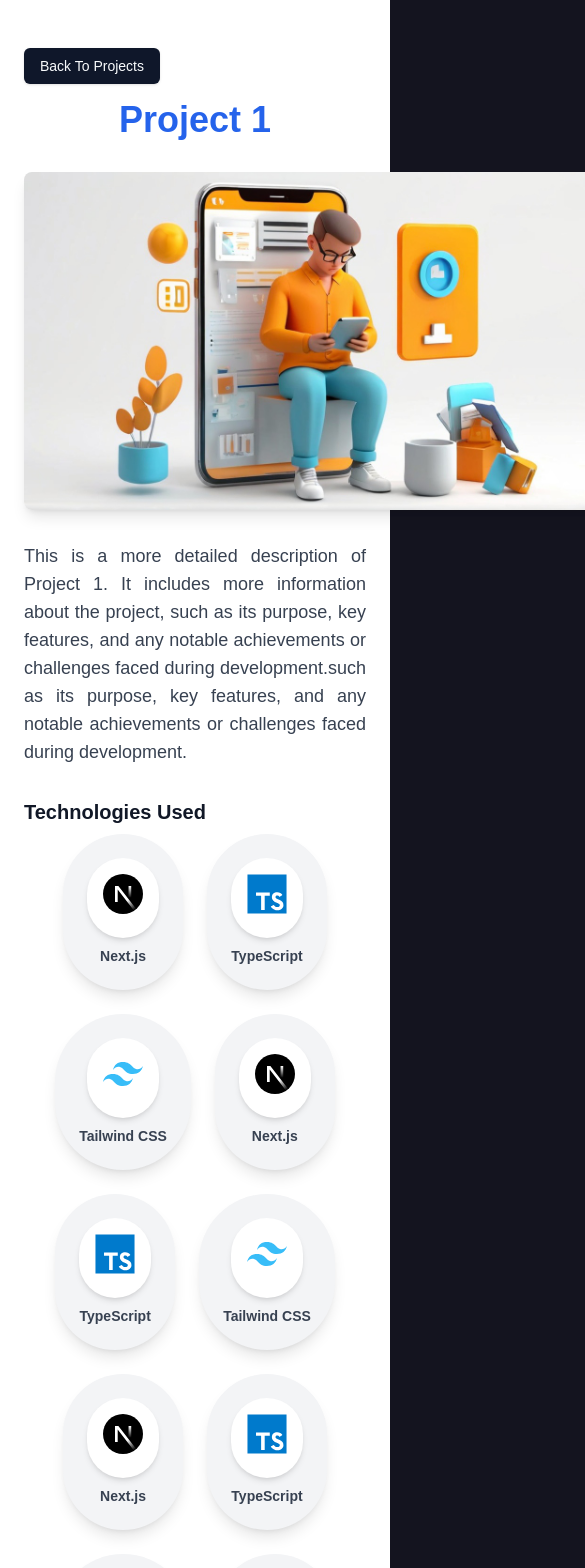
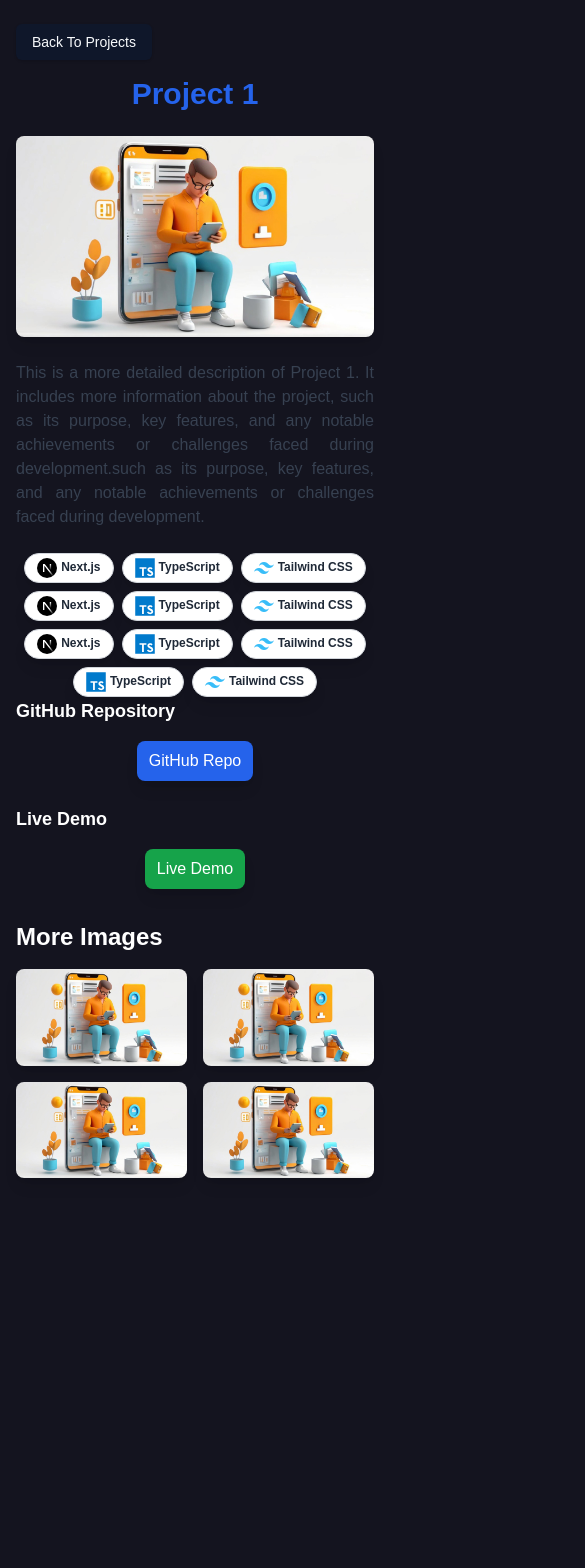
Before and after one commit to DharshanSR/Personal-Portfolio, a Next.js app: page /projects/1 in a window 390 px wide. Shown: the top 1568 px of the page, 585 px wide, since content can reach past the window. After the commit the page ends 1202 px from the top, so only its background shows below. Built offline with nearby package versions, Linux system fonts and the light colour scheme.

Commit message:
fully change the project detailed page with the mobile responsive

```diff
--- a/src/app/projects/[projectId]/page.tsx
+++ b/src/app/projects/[projectId]/page.tsx
@@ -1,14 +1,14 @@
 'use client';
 
-import React from 'react';
+import React, { useState, useEffect, useRef } from 'react';
 import { projects } from '@/data/projects';
 import { notFound } from 'next/navigation';
 import { useRouter } from 'next/navigation';
-import Footer from '@/components/Footer';
 import Image from 'next/image';
 import { motion, useInView } from 'framer-motion';
 import { Button } from "@/components/ui/button";
 import { techIcons } from "@/data/techIcons";
+import { FiArrowUp } from 'react-icons/fi'; // Import the up arrow icon
 
 type ProjectDetailsPageProps = {
     params: {
@@ -22,128 +22,133 @@ const fadeInUp = {
     animate: { opacity: 1, y: 0 },
 };
 
-const fadeIn = {
-    initial: { opacity: 0 },
-    animate: { opacity: 1 },
-};
-
 const ProjectDetailsPage = ({ params }: ProjectDetailsPageProps) => {
     const router = useRouter();
     const project = projects.find((proj) => proj.id === params.projectId);
 
-    const ref = React.useRef(null);
+    const [showArrow, setShowArrow] = useState(false); // State to track arrow visibility
+
+    // Scroll event listener
+    useEffect(() => {
+        const handleScroll = () => {
+            if (window.scrollY > 100) { // Show the arrow after scrolling 100px down
+                setShowArrow(true);
+            } else {
+                setShowArrow(false);
+            }
+        };
+
+        window.addEventListener('scroll', handleScroll);
+
+        // Cleanup event listener on unmount
+        return () => {
+            window.removeEventListener('scroll', handleScroll);
+        };
+    }, []);
+
+    // Function to scroll to the top
+    const scrollToTop = () => {
+        window.scrollTo({
+            top: 0,
+            behavior: 'smooth', // Smooth scrolling effect
+        });
+    };
+
+    const ref = useRef(null);
     const isInView = useInView(ref, { once: true });
 
     if (!project) return notFound();
 
     return (
         <motion.div
-            className="bg-white dark:bg-gray-900 text-gray-900 dark:text-gray-100 transition-colors duration-500 min-h-screen"
+            className="bg-[#14141F] dark:bg-gray-900 text-gray-900 dark:text-gray-100 transition-colors duration-500 min-h-screen relative"
             initial="initial"
             animate="animate"
             exit={{ opacity: 0, transition: { duration: 0.5 } }}
         >
-            <div className="container mx-auto px-6 py-12">
+            <div className="container mx-auto px-4 py-6 sm:px-6 lg:px-8">
 
-                <Button onClick={() => router.push('/projects')} className="mb-4">
+                {/* Back to Projects Button */}
+                <Button onClick={() => router.push('/#projects')} className="mb-4">
                     Back To Projects
                 </Button>
 
                 {/* Project Title */}
                 <motion.h1
-                    className="text-4xl font-extrabold text-center mb-8 text-blue-600"
+                    className="text-3xl sm:text-4xl font-extrabold text-center mb-6 text-blue-600"
                     variants={fadeInUp}
-                    transition={{duration: 0.8}}
+                    transition={{ duration: 0.8 }}
                 >
                     {project.title}
                 </motion.h1>
 
                 {/* Project Image */}
                 <motion.div
-                    className="relative shadow-lg rounded-lg overflow-hidden mb-8 w-[600px] mx-auto" // Set the width and center the image
-                    whileHover={{scale: 1.05, transition: {duration: 0.3}}}
+                    className="relative shadow-lg rounded-lg overflow-hidden mb-6 w-full sm:w-[600px] mx-auto"
+                    whileHover={{ scale: 1.05, transition: { duration: 0.3 } }}
                     variants={fadeInUp}
-                    transition={{duration: 0.8}}
+                    transition={{ duration: 0.8 }}
                 >
                     <Image
                         src={project.image}
                         alt={`Main image of ${project.title}`}
                         className="w-full h-auto object-cover"
-                        width={500}  // Adjust the width
-                        height={500}  // Adjust the height if necessary
+                        width={500}
+                        height={500}
                     />
                 </motion.div>
 
-
                 {/* Project Description */}
                 <motion.p
-                    className="text-lg mb-8 text-justify text-gray-700"
+                    className="text-base sm:text-lg mb-6 text-justify text-gray-700"
                     variants={fadeInUp}
-                    transition={{duration: 0.8}}
+                    transition={{ duration: 0.8 }}
                 >
                     {project.detailedDescription}
                 </motion.p>
 
-                {/* Technologies Used Section */}
-                <motion.div
-                    className="mb-8"
-                    variants={fadeInUp}
-                    transition={{delay: 0.1, duration: 0.8}}
-                >
-                    <h2 className="text-xl font-semibold mb-2">Technologies Used</h2>
-
-                    <div className="flex flex-wrap justify-center gap-6">
+                {/* Technologies Section */}
+                <div className="flex flex-wrap justify-center gap-2 sm:gap-4">
                     {project.technologies.map((tech, index) => (
-                            <motion.div
+                        <motion.span
                             key={index}
-                                className="relative p-6 bg-gray-100 rounded-full shadow-lg hover:bg-blue-500 hover:shadow-2xl transition-all duration-300 transform hover:scale-110 flex flex-col items-center"
+                            className="bg-white border border-gray-300 rounded-full px-3 py-1 text-xs sm:text-sm font-medium shadow-lg transition-transform duration-300 ease-in-out transform hover:bg-blue-600 hover:border-blue-600 hover:shadow-2xl hover:scale-125 cursor-pointer"
                             variants={fadeInUp}
                             initial="initial"
                             animate="animate"
-                                transition={{delay: 0.1 * index, duration: 0.5}}
+                            transition={{ delay: 0.1 * index, duration: 0.5 }}
                         >
                             {techIcons[tech] ? (
-                                    <div
-                                        className="bg-white rounded-full p-4 shadow-md hover:scale-110 transition-transform">
                                 <Image
                                     src={techIcons[tech]}
                                     alt={`${tech} icon`}
-                                            width={40}
-                                            height={40}
-                                            className="mb-2"
+                                    width={20}
+                                    height={20}
+                                    className="inline mr-1"
                                 />
-                                    </div>
-                                ) : (
-                                    <span className="text-center text-gray-500">{tech}</span>
-                                )}
-                                {/* On hover, change text color */}
-                                <span className="text-gray-700 text-sm font-semibold mt-2 group-hover:text-white">
-          {tech}
-        </span>
-                            </motion.div>
+                            ) : null}
+                            <span className="text-gray-800 hover:text-white font-bold">{tech}</span>
+                        </motion.span>
                     ))}
                 </div>
-                </motion.div>
 
-
-                {/* Action Buttons Section */}
+                {/* GitHub and Live Demo Section */}
                 <motion.div
-                    className="mb-12"
-                    initial={{opacity: 0, y: 50}}
-                    animate={{opacity: 1, y: 0}}
-                    transition={{delay: 0.3, duration: 0.8}}
+                    className="mb-8"
+                    initial={{ opacity: 0, y: 50 }}
+                    animate={{ opacity: 1, y: 0 }}
+                    transition={{ delay: 0.3, duration: 0.8 }}
                 >
-                    {/* GitHub Section */}
                     {project.github && (
                         <>
-                            <h2 className="text-xl font-semibold mb-4">GitHub Repository</h2>
-                            <div className="flex space-x-4 mb-8">
+                            <h2 className="text-lg sm:text-xl font-semibold mb-4 text-white">GitHub Repository</h2>
+                            <div className="flex justify-center space-x-2 sm:space-x-4 mb-6">
                                 <motion.a
                                     href={project.github}
                                     target="_blank"
                                     rel="noopener noreferrer"
-                                    className="inline-block bg-blue-600 text-white px-4 py-2 rounded-lg shadow-lg hover:bg-blue-500 transition duration-300"
-                                    whileHover={{scale: 1.05, transition: {duration: 0.3}}}
+                                    className="inline-block bg-blue-600 text-white px-3 py-2 rounded-lg shadow-lg hover:bg-blue-500 transition duration-300"
+                                    whileHover={{ scale: 1.05, transition: { duration: 0.3 } }}
                                 >
                                     GitHub Repo
                                 </motion.a>
@@ -151,17 +156,16 @@ const ProjectDetailsPage = ({ params }: ProjectDetailsPageProps) => {
                         </>
                     )}
 
-                    {/* Live Demo Section */}
                     {project.live && (
                         <>
-                            <h2 className="text-xl font-semibold mb-4">Live Demo</h2>
-                            <div className="flex space-x-4">
+                            <h2 className="text-lg sm:text-xl font-semibold mb-4 text-white">Live Demo</h2>
+                            <div className="flex justify-center space-x-2 sm:space-x-4">
                                 <motion.a
                                     href={project.live}
                                     target="_blank"
                                     rel="noopener noreferrer"
-                                    className="inline-block bg-green-600 text-white px-4 py-2 rounded-lg shadow-lg hover:bg-green-500 transition duration-300"
-                                    whileHover={{scale: 1.05, transition: {duration: 0.3}}}
+                                    className="inline-block bg-green-600 text-white px-3 py-2 rounded-lg shadow-lg hover:bg-green-500 transition duration-300"
+                                    whileHover={{ scale: 1.05, transition: { duration: 0.3 } }}
                                 >
                                     Live Demo
                                 </motion.a>
@@ -170,24 +174,23 @@ const ProjectDetailsPage = ({ params }: ProjectDetailsPageProps) => {
                     )}
                 </motion.div>
 
-
                 {/* More Images Section */}
                 {project.moreImages.length > 0 && (
                     <motion.div
                         ref={ref}
-                        initial={{opacity: 0, y: 50}}
-                        animate={isInView ? {opacity: 1, y: 0} : {}}
-                        transition={{delay: 0.3, duration: 0.8}}
-                        className="mt-12"
+                        initial={{ opacity: 0, y: 50 }}
+                        animate={isInView ? { opacity: 1, y: 0 } : {}}
+                        transition={{ delay: 0.3, duration: 0.8 }}
+                        className="mt-8"
                     >
-                        <h2 className="text-3xl font-bold mb-4">More Images</h2>
+                        <h2 className="text-2xl sm:text-3xl font-bold mb-4 text-white">More Images</h2>
 
-                        <div className="grid grid-cols-2 sm:grid-cols-3 md:grid-cols-4 gap-6">
+                        <div className="grid grid-cols-2 sm:grid-cols-3 md:grid-cols-4 gap-4 sm:gap-6">
                             {project.moreImages.map((img, idx) => (
                                 <motion.div
                                     key={idx}
                                     className="relative shadow-lg rounded-lg overflow-hidden transform transition-transform duration-300 hover:scale-105"
-                                    whileHover={{scale: 1.05}}
+                                    whileHover={{ scale: 1.05 }}
                                 >
                                     <Image
                                         src={img}
@@ -201,10 +204,23 @@ const ProjectDetailsPage = ({ params }: ProjectDetailsPageProps) => {
                         </div>
                     </motion.div>
                 )}
-
             </div>
 
-            <Footer/>
+            {/* Scroll-to-top Arrow */}
+            {showArrow && (
+                <motion.div
+                    className="fixed bottom-4 right-4 p-3 bg-blue-600 rounded-full cursor-pointer text-white shadow-lg"
+                    onClick={scrollToTop}
+                    whileHover={{ scale: 1.1 }} // Animate on hover
+                    whileTap={{ scale: 0.95 }}   // Animate on click
+                    initial={{ opacity: 0, y: 50 }}
+                    animate={{ opacity: 1, y: 0 }}
+                    exit={{ opacity: 0, y: 50 }}
+                >
+                    <FiArrowUp size={24} />
+                </motion.div>
+            )}
+
         </motion.div>
     );
 };
```
Also changed, not shown: src/app/projects/page.tsx (+7 -3 lines). Lines whose indentation alone changed are shown as unchanged.
